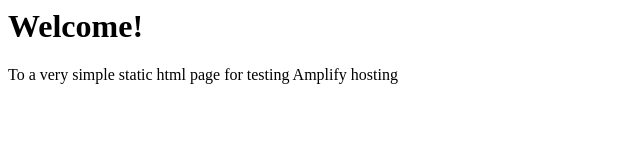
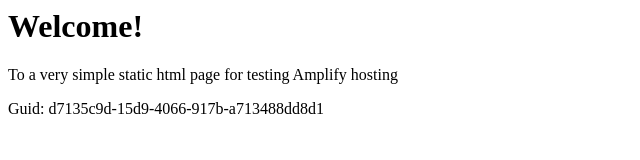
Before and after one commit to aws-aemilia-pdx/Github-PR-Commit-Integration-Test-DoNotTouch-GitHubAutoBuildPushCanaryTest-v1-test-us-west-2, a website: page src/index.html in a window 1280 px wide. Shown: the whole page, without its empty margins (0-640 px from the left). Drawn offline with Linux system fonts and the light colour scheme.

Commit message:
commit from integ tests

```diff
--- a/src/index.html
+++ b/src/index.html
@@ -1,3 +1,5 @@
+
+
 <html lang="en">
 
 <head>
@@ -10,6 +12,6 @@
 <body>
     <h1>Welcome!</h1>
     <p>To a very simple static html page for testing Amplify hosting</p>
-</body>
+    <p>Guid: d7135c9d-15d9-4066-917b-a713488dd8d1</p></body>
 
 </html>
```
